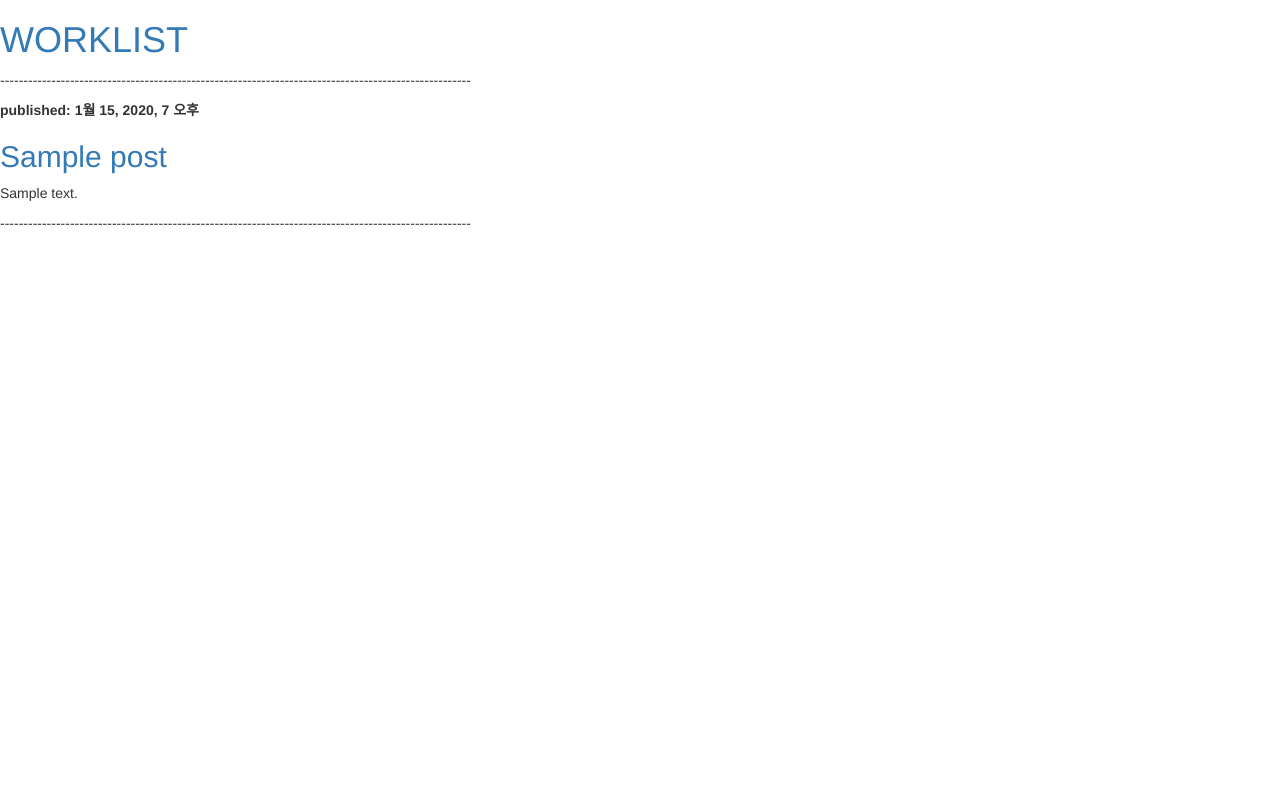
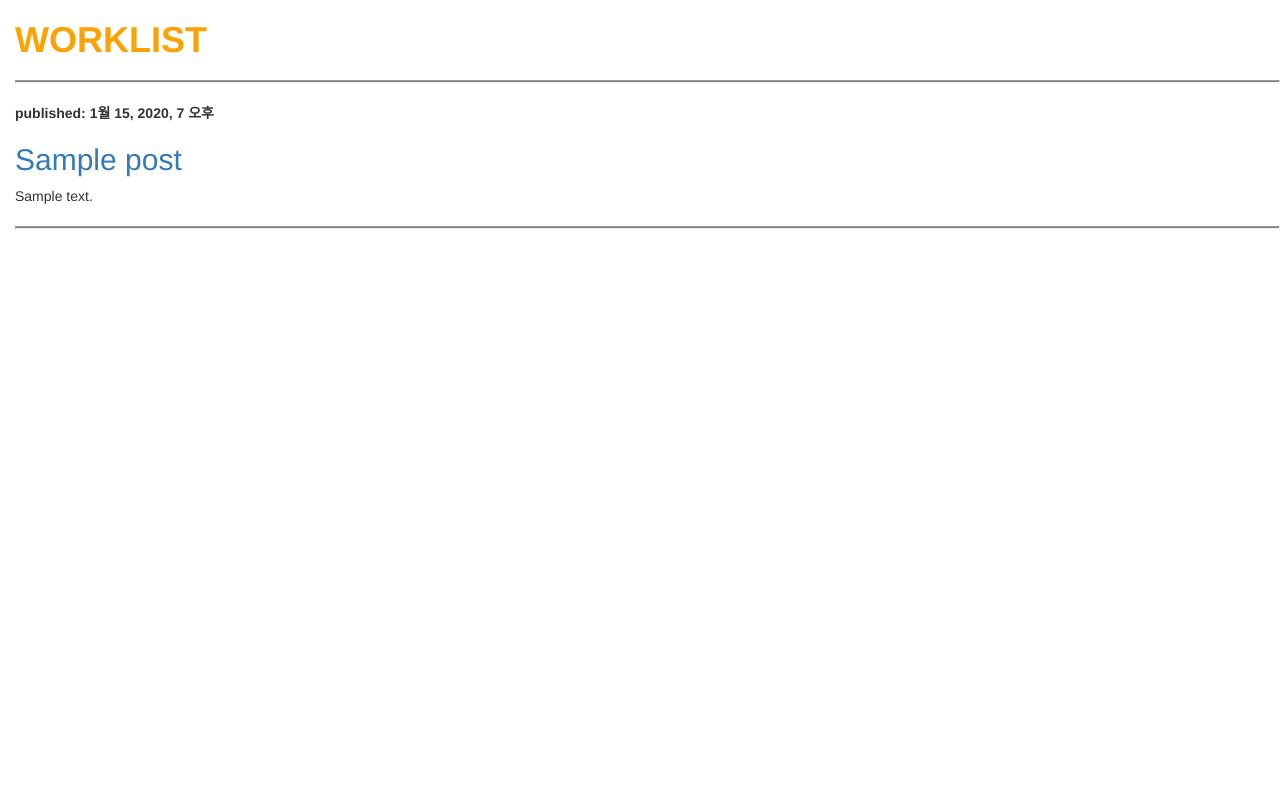
Before and after one commit to hkjeong1/my-first-blog, a Django app: template blog/templates/blog/post_list.html in a window 1280 px wide. Run offline with Django 3.2, Linux system fonts and the light colour scheme; the template is opened without the code that fills it: values that come from a table or form of the project are taken from there, others are empty; tables that the repository leaves empty hold one stand-in row (values such as "Sample post"); some libraries are stand-ins or nearby versions.

Commit message:
Modified css style

```diff
--- /dev/null
+++ b/blog/static/css/blog.css
@@ -0,0 +1,20 @@
+h1 a {
+    color: #FCA205;
+}
+
+body {
+    padding-left: 15px;
+}
+
+hr {
+    height: 1px;
+    background-color: gray;
+
+    display: block;
+/*    margin-top: 0.5em;
+    margin-bottom: 0.5em;*/
+    margin-left: auto;
+    margin-right: auto;
+    border-style: inset;
+    border-width: 1px;
+}
--- a/blog/templates/blog/post_list.html
+++ b/blog/templates/blog/post_list.html
@@ -1,13 +1,15 @@
+{% load static %}
 <html>
     <head>
+        <title>HK's blog</title>
         <link rel="stylesheet" href="//maxcdn.bootstrapcdn.com/bootstrap/3.2.0/css/bootstrap.min.css">
         <link rel="stylesheet" href="//maxcdn.bootstrapcdn.com/bootstrap/3.2.0/css/bootstrap-theme.min.css">
-        <title>HK's blog</title>
+        <link rel="stylesheet" href=" {% static 'css/blog.css' %}">
     </head>
     <body>
         <div>
-            <h1><a href="">WORKLIST</a></h1>
-            <p>-----------------------------------------------------------------------------------------------------</p>
+            <h1><a href=""><b>WORKLIST</b></a></h1>
+            <hr>
         </div>
 
         {% for post in posts %}
@@ -25,7 +27,8 @@
                 <p><b>published: {{ post.published_date }}</b></p>
                 <h2><a href="">{{ post.title }}</a></h2>
                 <p>{{ post.text|linebreaksbr }}</p>
-                <p>-----------------------------------------------------------------------------------------------------</p>
+                <hr>
+                <!-- <p>-----------------------------------------------------------------------------------------------------</p> -->
             </div>
         {% endfor %}
     </body>
```
